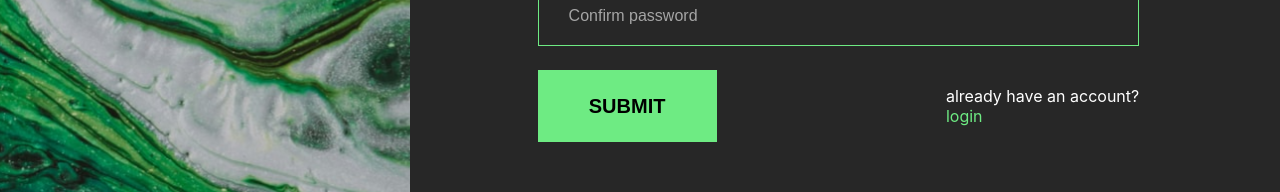
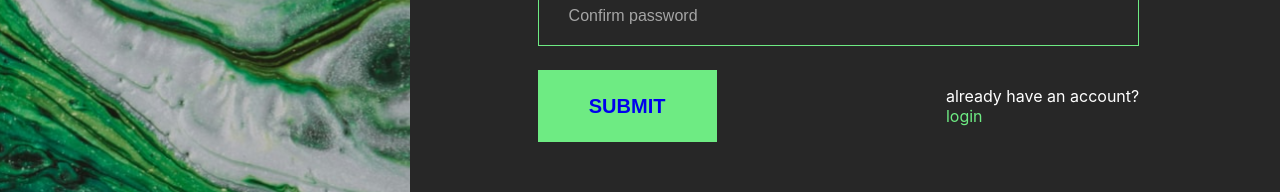
Before and after one commit to patrickishaf/blog-client, a React (Create React App) app: page / in a window 1280 px wide. Shown: the part 553-745 px from the top of the page. Built offline with nearby package versions, Linux system fonts and the light colour scheme.

Commit message:
link signup and login buttons to timeline page

```diff
--- a/src/ui/pages/login/Login.tsx
+++ b/src/ui/pages/login/Login.tsx
@@ -1,4 +1,4 @@
-import react from 'react';
+import react, { FormEvent } from 'react';
 import './Login.css';
 import bg from '../../../assets/vectors/home-bg.svg';
 import { Link } from 'react-router-dom';
@@ -16,11 +16,17 @@ export default function Login() {
                     <h1 className='home-title'>Welcome</h1>
                     <h6 className='home-subtitle'>Let's log you in quickly</h6>
                 </div>
-                <form className='column auth-form' action="" method="post">
+                <form onSubmit={submitForm} className='column auth-form' action="" method="post">
                     <input type="email" name='email' placeholder='Enter your email' />
                     <input type="password" name='password' placeholder='Enter password' />
                     <div className="row-responsive space-between submit-div">
-                        <button className='form-button' type="submit" value="SUBMIT">LOGIN</button>
+                    <button className='form-button' type="submit" value="SUBMIT">
+                            <Link className='undecorated-text' to={RouteNames.TIMELINE}>
+                                <span>
+                                    LOGIN
+                                </span>
+                            </Link>
+                        </button>
                         <p className='white-text'>
                             don't have an account?
                             <br/><Link className='undecorated-text' to={RouteNames.REGISTER}>
@@ -35,3 +41,7 @@ export default function Login() {
         </div>
     )
 }
+
+function submitForm(event: FormEvent) {
+    event.preventDefault();
+}
--- a/src/ui/pages/sign-up/SignUp.tsx
+++ b/src/ui/pages/sign-up/SignUp.tsx
@@ -1,4 +1,4 @@
-import react from 'react';
+import react, { FormEvent } from 'react';
 import './SignUp.css';
 import bg from '../../../assets/vectors/home-bg.svg';
 import { Link } from 'react-router-dom';
@@ -18,13 +18,19 @@ export default function SignUp() {
                     <h1 className='home-title'>Welcome</h1>
                     <h6 className='home-subtitle'>Let's sign you up quickly</h6>
                 </div>
-                <form className='column auth-form' action="" method="post">
+                <form onSubmit={submitForm} className='column auth-form' action="" method="post">
                     <input type="text" name='name' placeholder='Enter your name' />
                     <input type="email" name='email' placeholder='Enter your email' />
                     <input type="password" name='password' placeholder='Enter password' />
                     <input type="password" name='password2' placeholder='Confirm password' />
                     <div className="row-responsive space-between submit-div">
-                        <button className='form-button' type="submit" value="SUBMIT">SUBMIT</button>
+                        <button className='form-button' type="submit" value="SUBMIT">
+                            <Link className='undecorated-text' to={RouteNames.TIMELINE}>
+                                <span>
+                                    SUBMIT
+                                </span>
+                            </Link>
+                        </button>
                         <p className='white-text'>
                             already have an account?
                             <br/><Link className='undecorated-text' to={RouteNames.LOGIN}>
@@ -39,3 +45,7 @@ export default function SignUp() {
         </div>
     )
 }
+
+function submitForm(event: FormEvent) {
+    event.preventDefault();
+}
```
